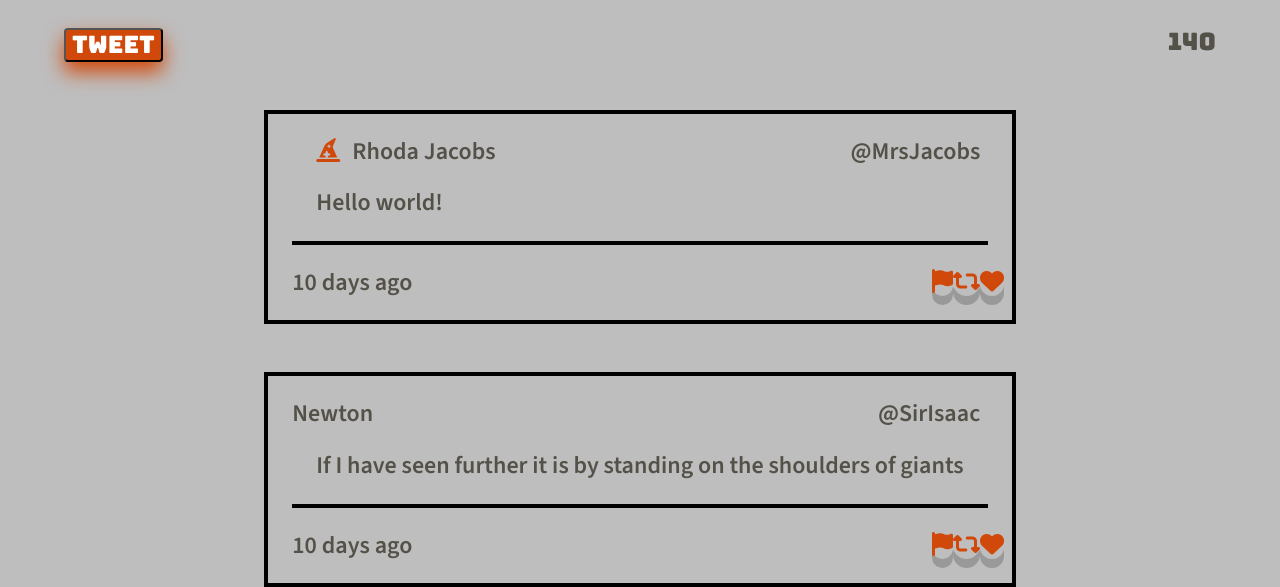
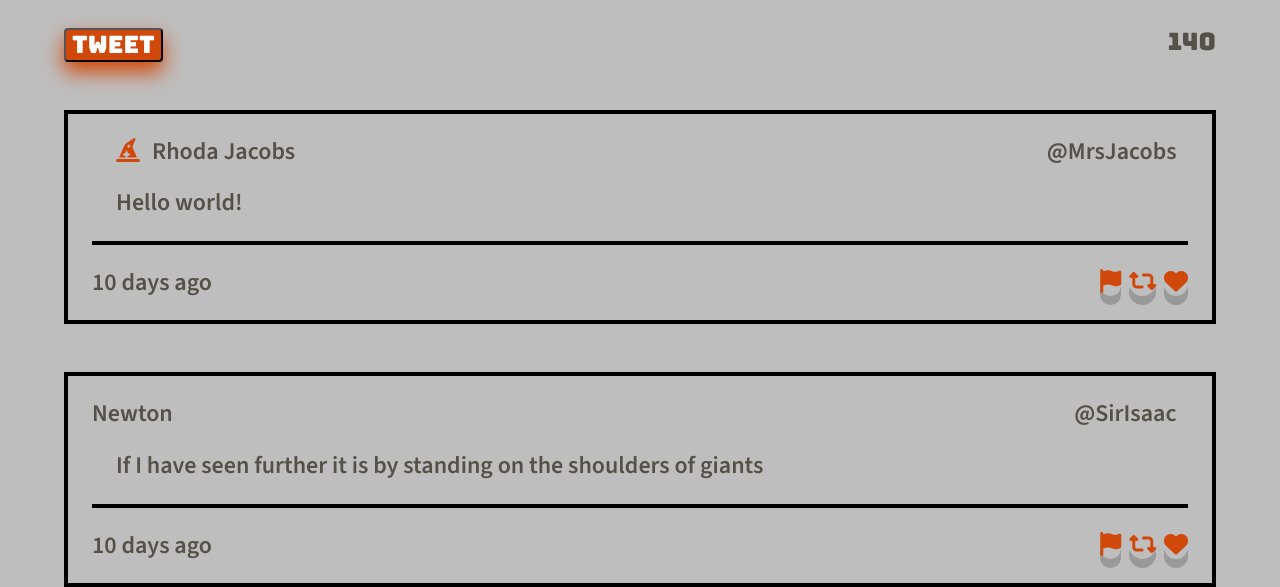
Before and after one commit to Atkinss1/tweeter, a website: page public/index.html in a window 1280 px wide. Shown: the part 652-1239 px from the top of the page. Drawn offline with nearby package versions, Linux system fonts and the light colour scheme.

Commit message:
add: css style to main-tweet-container

```diff
--- a/public/styles/postedTweet.css
+++ b/public/styles/postedTweet.css
@@ -1,3 +1,7 @@
+.main-tweet-container {
+  width: 100%;
+}
+
 .tweet-container {
   display: flex;
   align-items: center;
@@ -6,12 +10,14 @@
   border: 4px solid black;
 }
 
-.tweet-article {
-  width: 100%;
+.tweet-container:hover {
+  box-shadow: 4px 4px #666;
 }
 
-.tweet-container:hover {
-  box-shadow: 4px 4px #666;
+.tweet-article {
+  display: flex;
+  flex-direction: column;
+  width: 100%;
 }
 
 .new-tweet-header {
```
